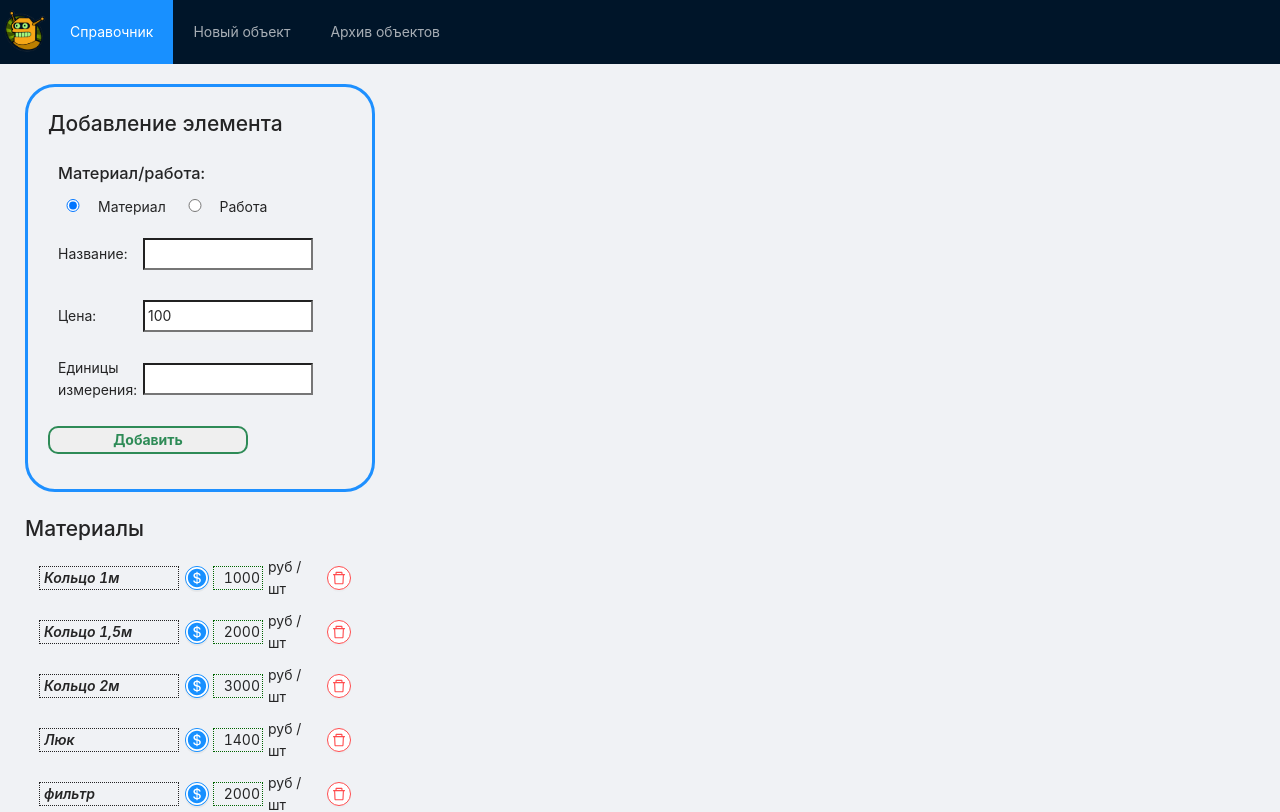
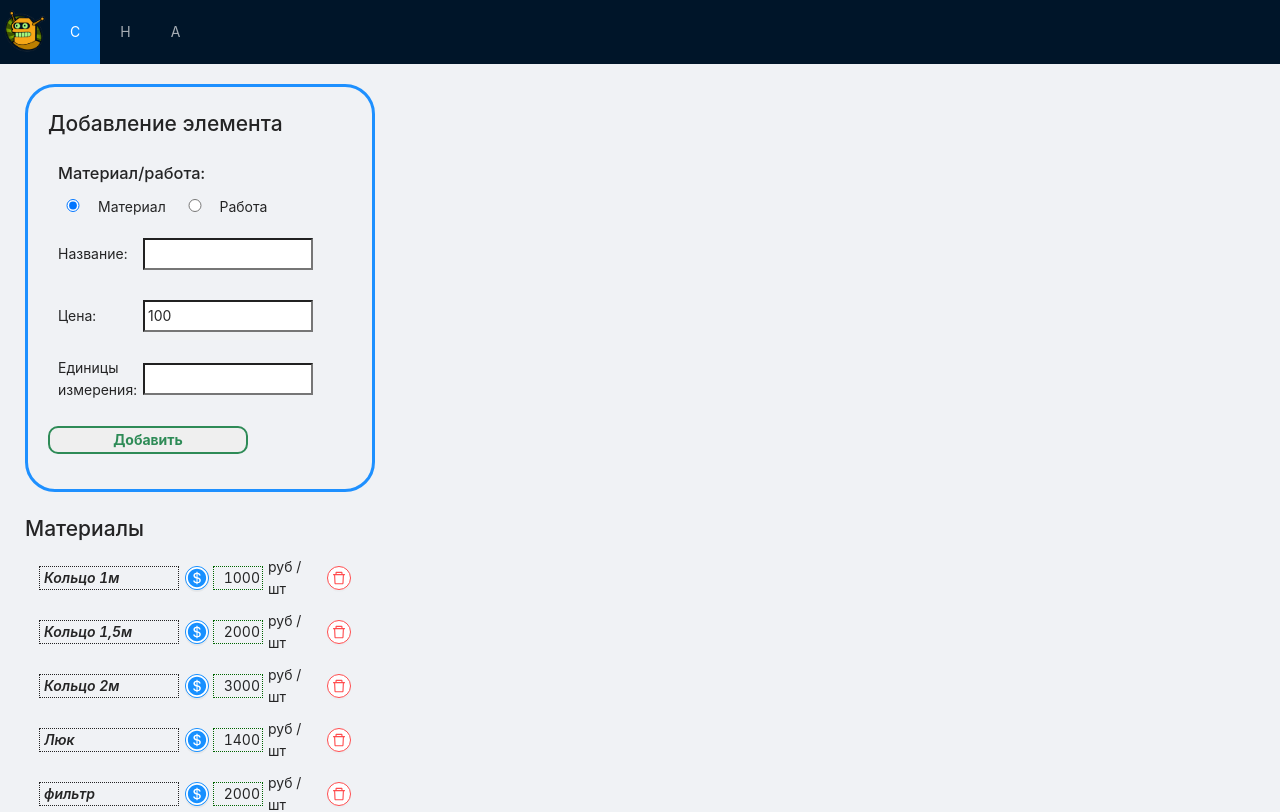
Before and after one commit to GSV78/wells, a React (Create React App) app: page / in a window 1280 px wide. Shown: the top 812 px of the page. Built offline with nearby package versions, Linux system fonts and the light colour scheme; data requests are answered from the project's data file.

Commit message:
version 1.02

```diff
--- a/src/App.tsx
+++ b/src/App.tsx
@@ -26,14 +26,14 @@ function App() {
       <Header className={styles.header}>
         <Menu theme="dark" mode="horizontal" defaultSelectedKeys={['1']}>
           <Menu.Item key={1}>
-            <Link to="/">{`Справочник`}</Link>
+            <Link to="/">{`С`}</Link>
           </Menu.Item>
           <Menu.Item key={2}>
             {' '}
-            <Link to="/new/">{`Новый объект`}</Link>
+            <Link to="/new/">{`Н`}</Link>
           </Menu.Item>
           <Menu.Item key={3}>
-            <Link to="/open/">{`Архив объектов`}</Link>
+            <Link to="/open/">{`А`}</Link>
           </Menu.Item>
         </Menu>
       </Header>
```
